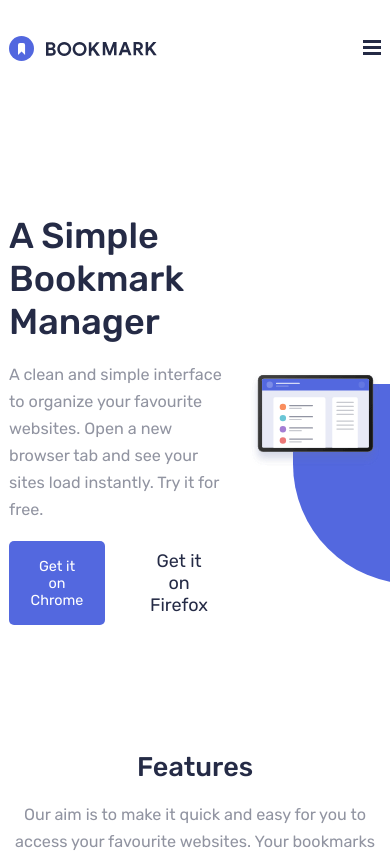
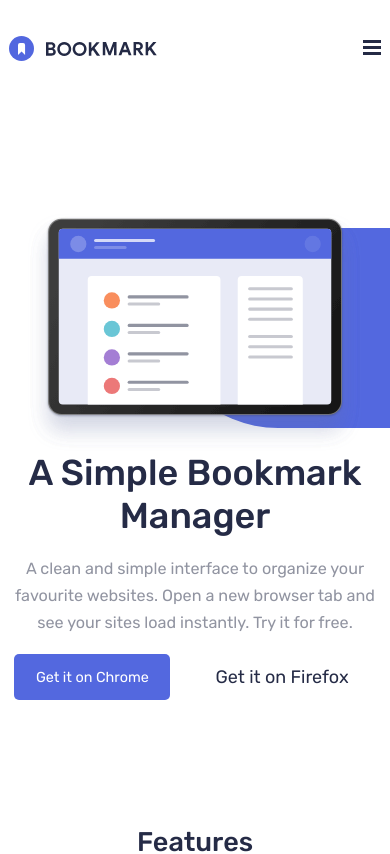
Before and after one commit to kaya70875/bookmark-landing-page-react, a React (Vite) app in the folder bookmark-landing-page/: page / in a window 390 px wide. Shown: the top 854 px of the page. Built offline with nearby package versions, Linux system fonts and the light colour scheme.

Commit message:
adding column design for article section

```diff
--- a/bookmark-landing-page/src/components/_Hero.scss
+++ b/bookmark-landing-page/src/components/_Hero.scss
@@ -48,3 +48,24 @@
         width: 90%;
     }
 }
+
+@media (max-width : 768px) {
+    .hero {
+        flex-direction: column-reverse;
+        align-items: center;
+        justify-content: center;
+    }
+
+    .hero__img {
+        justify-content: center;
+    }
+
+    .hero__main {
+        align-items: center;
+    }
+
+    .hero__header {
+        align-items: center;
+        text-align: center;
+    }
+}
```
